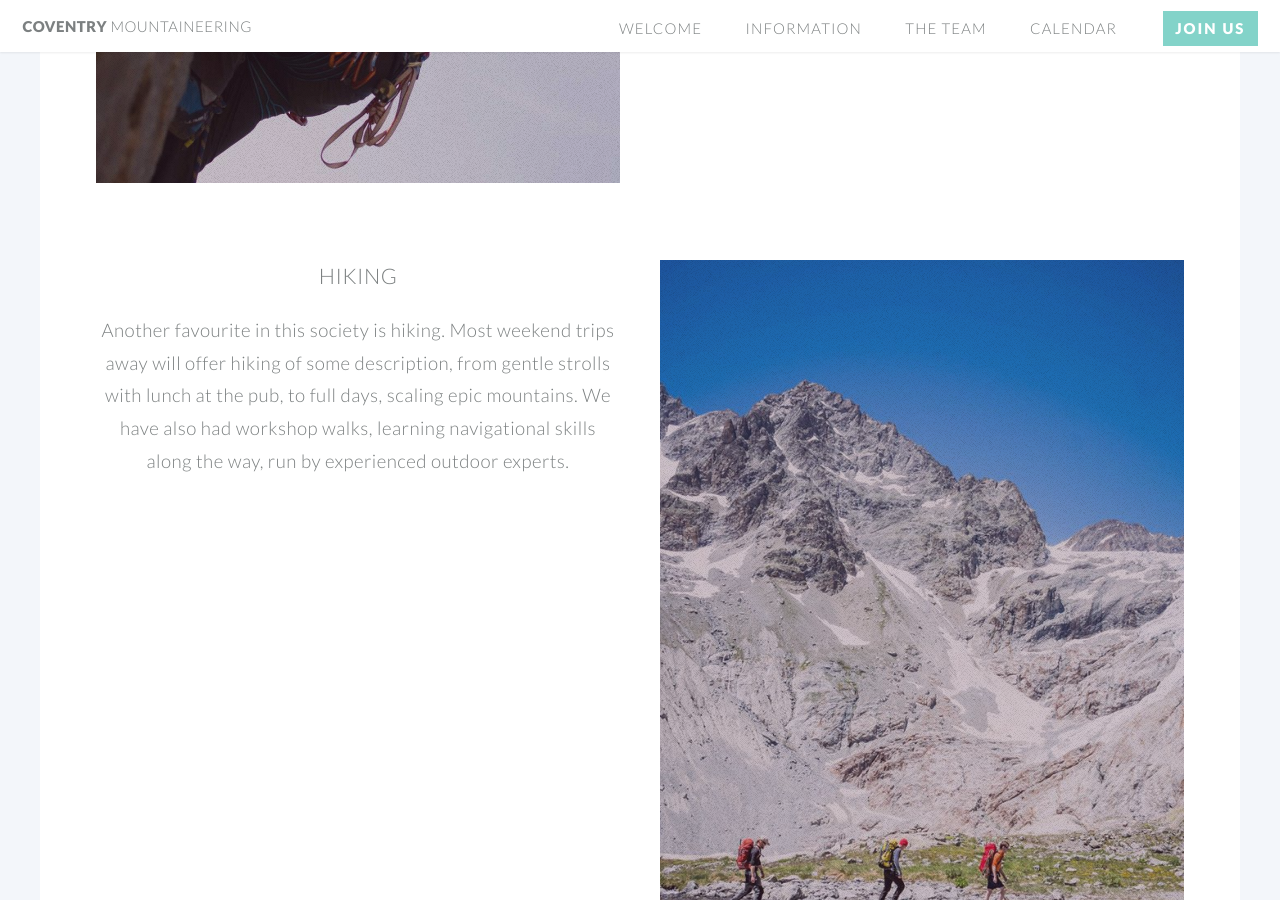
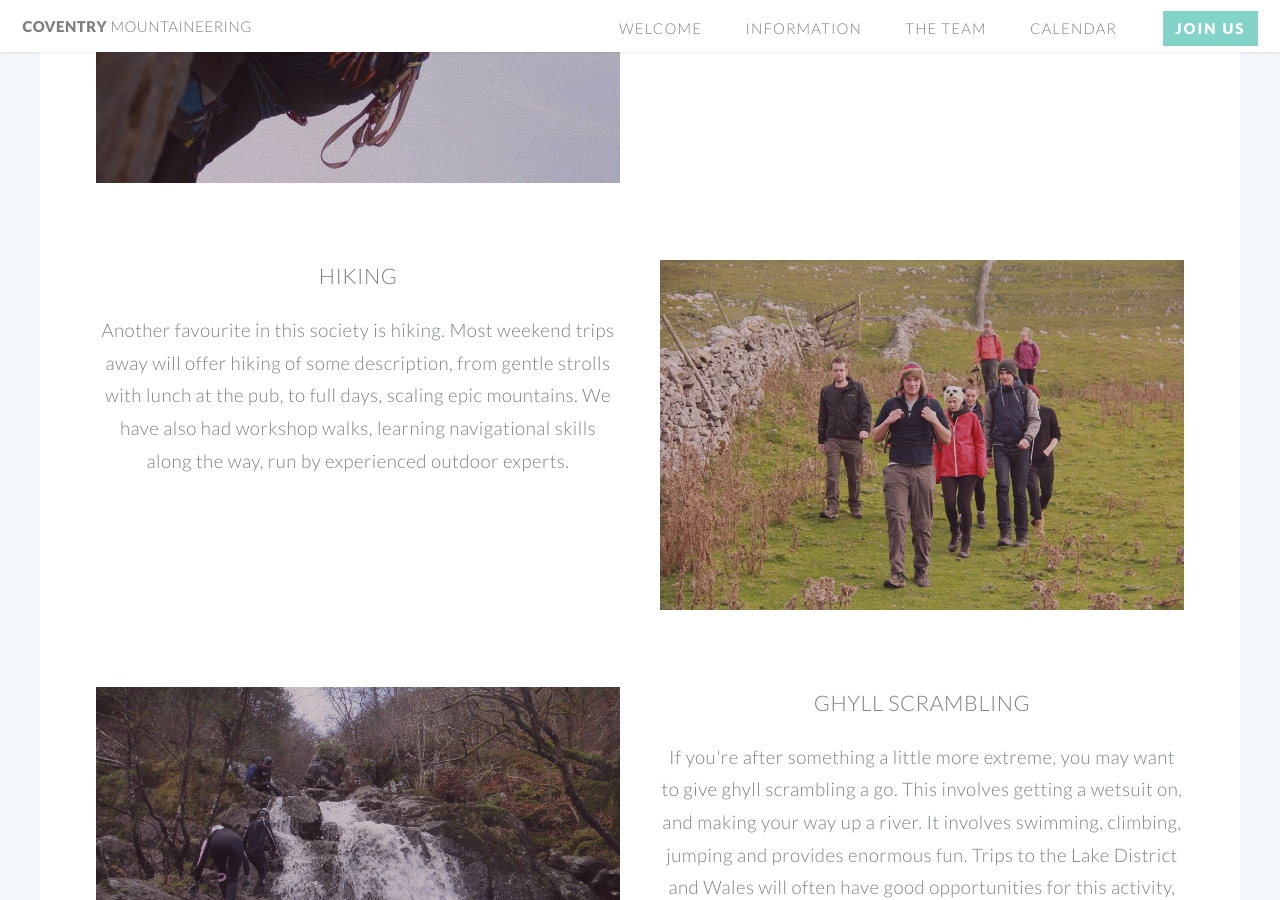
Before and after one commit to covmountain/covmountain.github.io, a Jekyll site: the page built from index.html, in a window 1280 px wide and 900 px high, scrolled down 1435 px. Built offline with Jekyll 4.4.1, drawn with Linux system fonts in a browser that asks for light colours; comment, search, counter and statistics services are not loaded.

Commit message:
images changed

```diff
--- a/index.html
+++ b/index.html
@@ -60,7 +60,7 @@ layout: landing-page
 							</div>
               <div class="6u">
 								<section>
-									<a href="#" class="image featured"><img src="images/hike.jpg" alt="" /></a>
+									<a href="#" class="image featured"><img src="images/hike2.jpg" alt="" /></a>
 								</section>
               </div>
             </div>
--- a/info.html
+++ b/info.html
@@ -46,5 +46,6 @@ layout: default
         <li>TBC - Peak District <span class='bold'>28th - 30th October</span></li>
         <li>Plas Y Brenin - North Wales <span class='bold'>11th - 13th November</span></li>
         <li>Ambleside - The Lake District <span class='bold'>17th - 19th November</span></li>
+      <img src='images/summit.jpg'>
     </section>
 </article>
```
